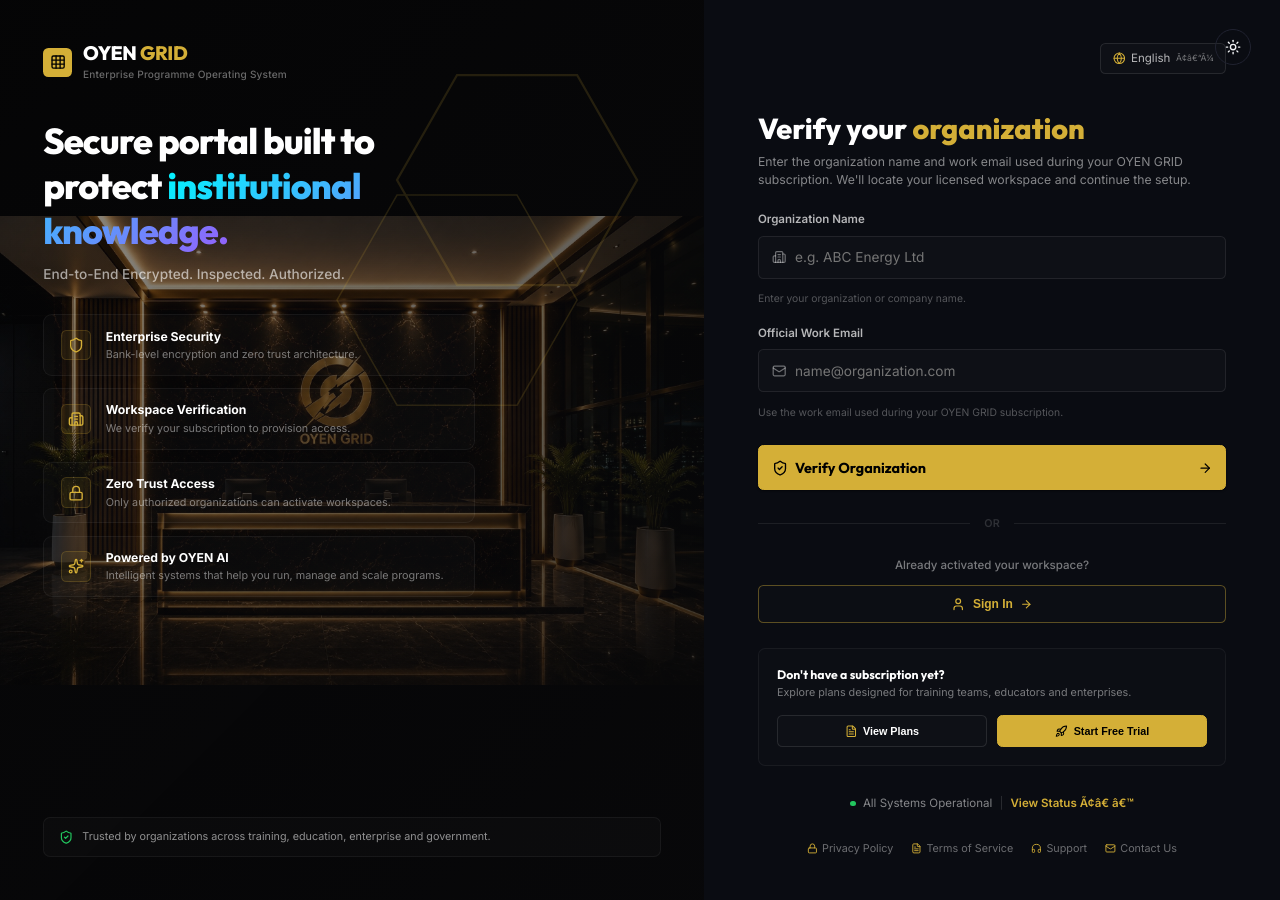
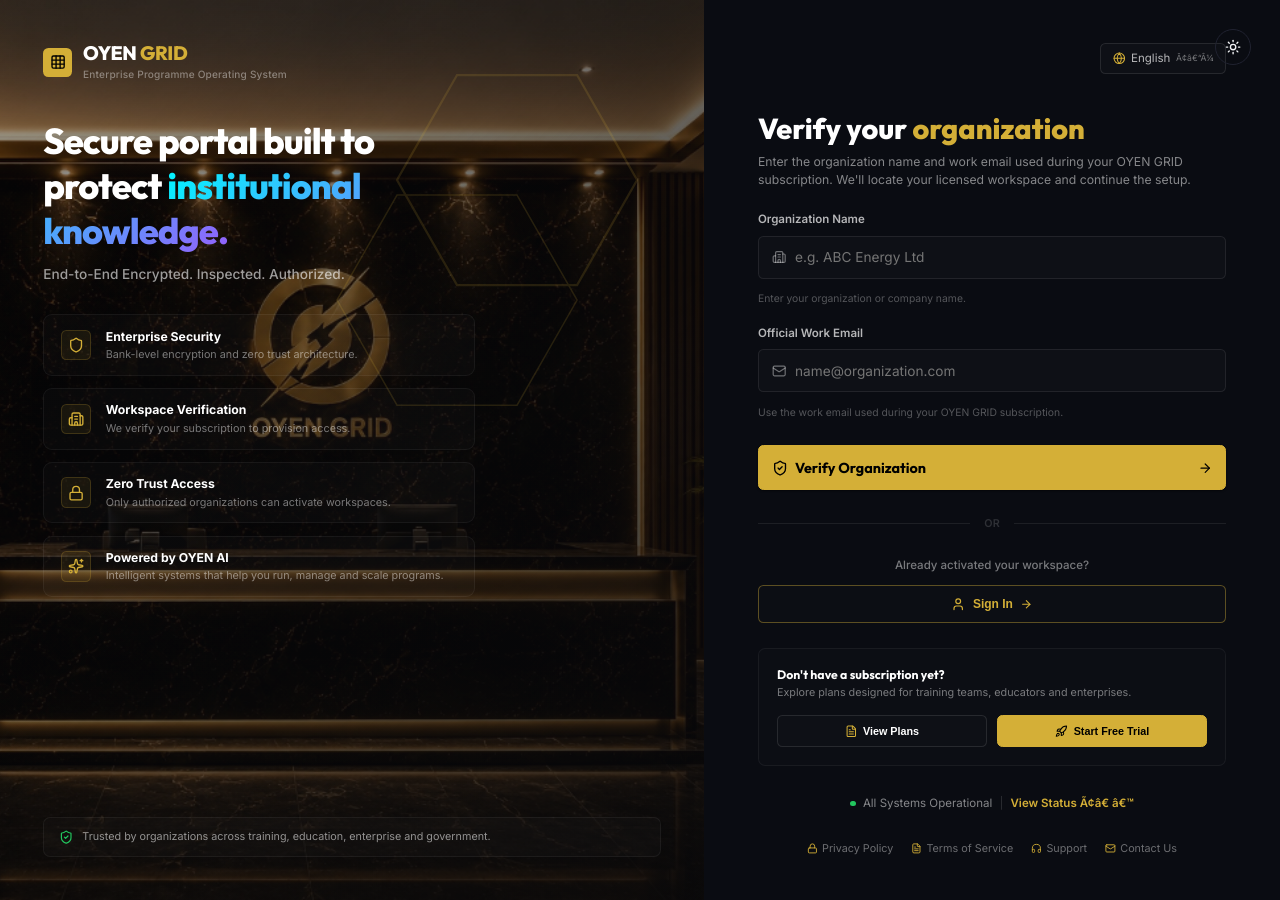
Before and after one commit to oyenhq-design/oyengridwebapp, a React (Vite) app: page / in a window 1280 px wide. Built offline with nearby package versions, Linux system fonts and the light colour scheme.

Commit message:
style: set brand panel background sizing to auto 100% for full vertical span

```diff
--- a/src/index.css
+++ b/src/index.css
@@ -127,7 +127,7 @@
 .brand-panel {
   position: relative;
   background-image: url('./assets/mountain_bg.jpg');
-  background-size: contain;
+  background-size: auto 100%;
   background-repeat: no-repeat;
   background-position: center;
   background-color: #030303;
```
